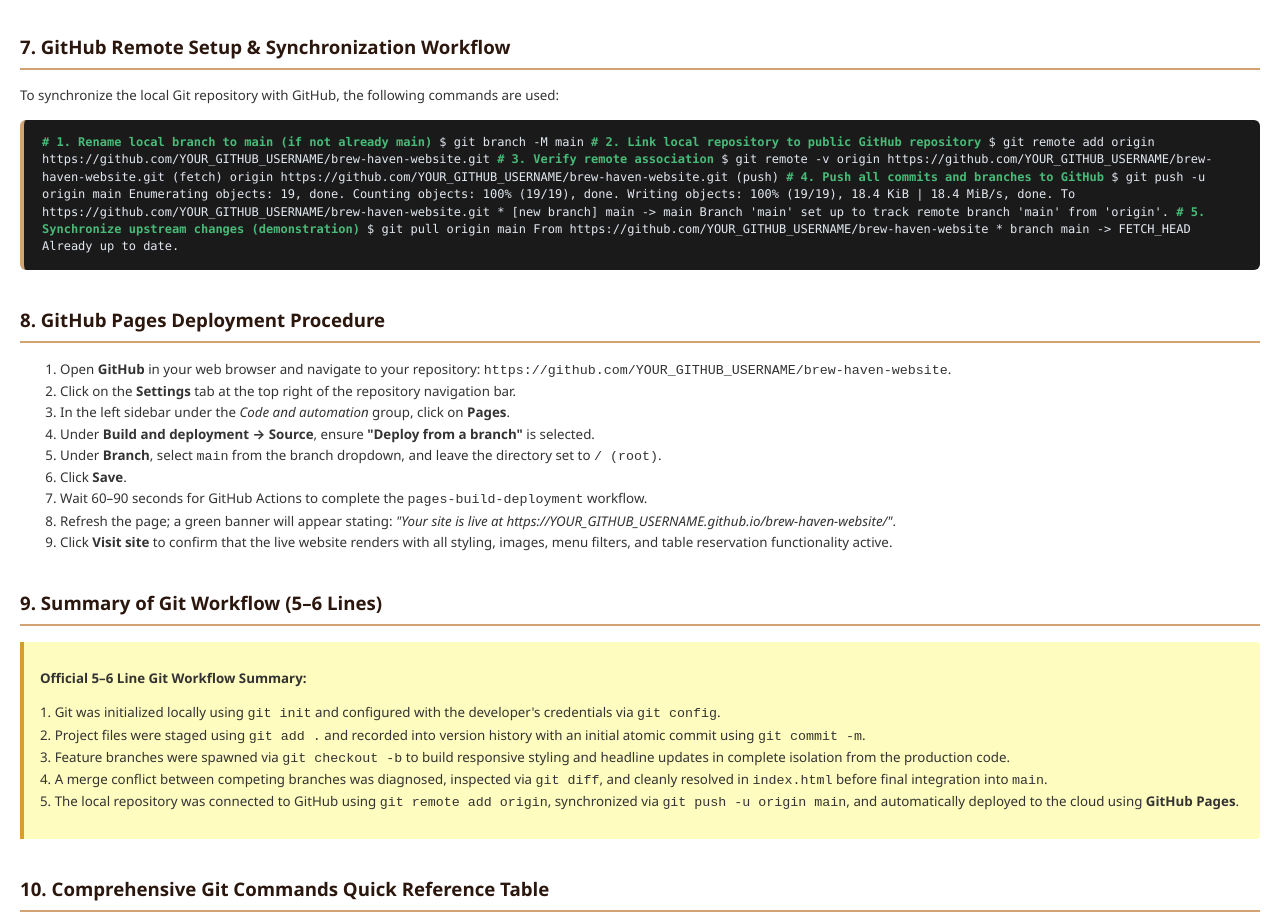
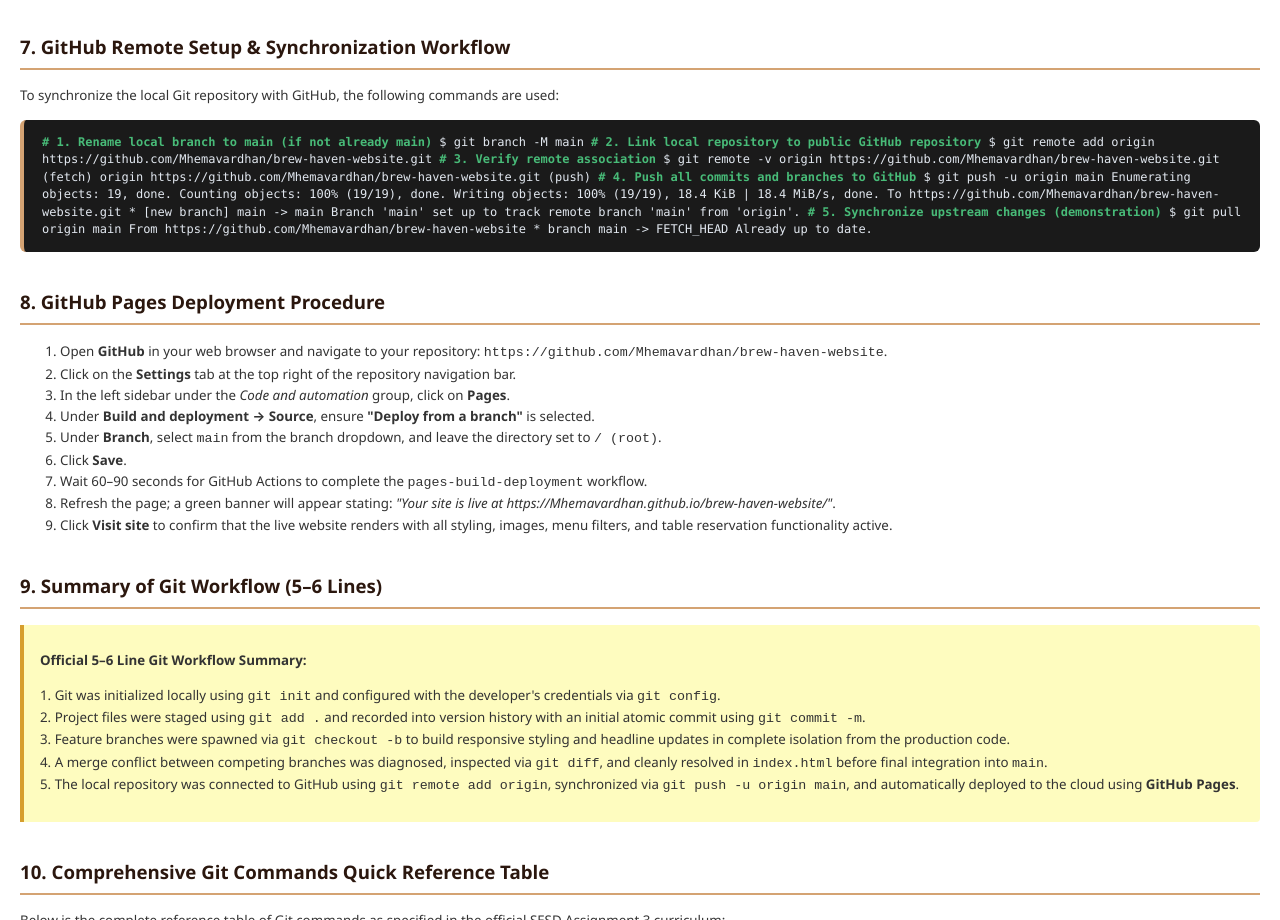
Before and after one commit to Mhemavardhan/brew-haven-website, a plain HTML site: page SESD_Assignment_3_BrewHaven_Report.html in a window 1280 px wide. Shown: the part 3611-4531 px from the top of the page. Drawn offline with Linux system fonts and the light colour scheme.

Commit message:
Update repository documentation and report with verified live GitHub Pages URLs

```diff
--- a/SESD_Assignment_3_BrewHaven_Report.html
+++ b/SESD_Assignment_3_BrewHaven_Report.html
@@ -508,39 +508,39 @@ index 27ad7a9,939c4fd..0000000
 $ git branch -M main
 
 <span class="cmd"># 2. Link local repository to public GitHub repository</span>
-$ git remote add origin https://github.com/YOUR_GITHUB_USERNAME/brew-haven-website.git
+$ git remote add origin https://github.com/Mhemavardhan/brew-haven-website.git
 
 <span class="cmd"># 3. Verify remote association</span>
 $ git remote -v
-origin  https://github.com/YOUR_GITHUB_USERNAME/brew-haven-website.git (fetch)
-origin  https://github.com/YOUR_GITHUB_USERNAME/brew-haven-website.git (push)
+origin  https://github.com/Mhemavardhan/brew-haven-website.git (fetch)
+origin  https://github.com/Mhemavardhan/brew-haven-website.git (push)
 
 <span class="cmd"># 4. Push all commits and branches to GitHub</span>
 $ git push -u origin main
 Enumerating objects: 19, done.
 Counting objects: 100% (19/19), done.
 Writing objects: 100% (19/19), 18.4 KiB | 18.4 MiB/s, done.
-To https://github.com/YOUR_GITHUB_USERNAME/brew-haven-website.git
+To https://github.com/Mhemavardhan/brew-haven-website.git
  * [new branch]      main -> main
 Branch 'main' set up to track remote branch 'main' from 'origin'.
 
 <span class="cmd"># 5. Synchronize upstream changes (demonstration)</span>
 $ git pull origin main
-From https://github.com/YOUR_GITHUB_USERNAME/brew-haven-website
+From https://github.com/Mhemavardhan/brew-haven-website
  * branch            main     -> FETCH_HEAD
 Already up to date.
 </div>
 
 <h2>8. GitHub Pages Deployment Procedure</h2>
 <ol>
-  <li>Open <strong>GitHub</strong> in your web browser and navigate to your repository: <code>https://github.com/YOUR_GITHUB_USERNAME/brew-haven-website</code>.</li>
+  <li>Open <strong>GitHub</strong> in your web browser and navigate to your repository: <code>https://github.com/Mhemavardhan/brew-haven-website</code>.</li>
   <li>Click on the <strong>Settings</strong> tab at the top right of the repository navigation bar.</li>
   <li>In the left sidebar under the <em>Code and automation</em> group, click on <strong>Pages</strong>.</li>
   <li>Under <strong>Build and deployment &rarr; Source</strong>, ensure <strong>"Deploy from a branch"</strong> is selected.</li>
   <li>Under <strong>Branch</strong>, select <code>main</code> from the branch dropdown, and leave the directory set to <code>/ (root)</code>.</li>
   <li>Click <strong>Save</strong>.</li>
   <li>Wait 60–90 seconds for GitHub Actions to complete the <code>pages-build-deployment</code> workflow.</li>
-  <li>Refresh the page; a green banner will appear stating: <em>"Your site is live at https://YOUR_GITHUB_USERNAME.github.io/brew-haven-website/"</em>.</li>
+  <li>Refresh the page; a green banner will appear stating: <em>"Your site is live at https://Mhemavardhan.github.io/brew-haven-website/"</em>.</li>
   <li>Click <strong>Visit site</strong> to confirm that the live website renders with all styling, images, menu filters, and table reservation functionality active.</li>
 </ol>
 
```
Also changed, not shown: 2 other files.
